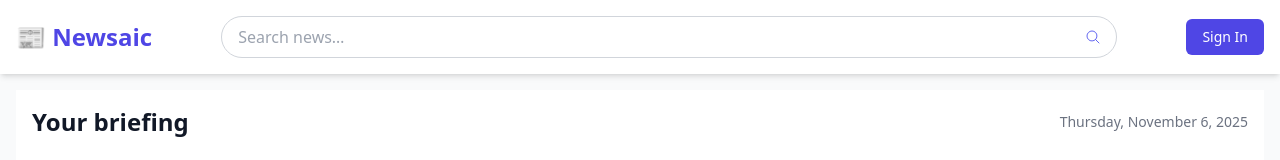
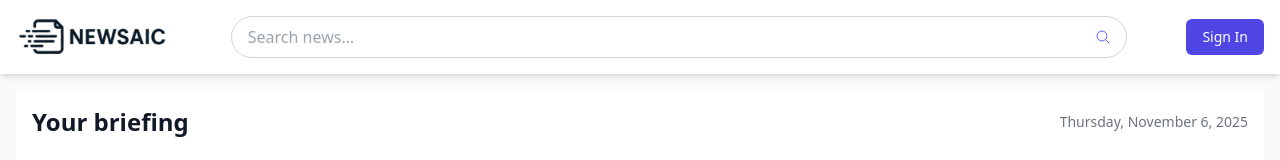
Before and after one commit to mehdi-esp/newsaic, a React (Vite) app in the folder frontend/: page / in a window 1280 px wide. Shown: the top 160 px of the page. Built offline with nearby package versions, Linux system fonts and the light colour scheme; no server answers.

Commit message:
Added logo + toggle button fix

```diff
--- a/frontend/src/components/Navbar.jsx
+++ b/frontend/src/components/Navbar.jsx
@@ -12,10 +12,14 @@ function Navbar({ onSearch, userInterests, onInterestsChange, user, onLogout })
       <div className="container mx-auto px-4">
         <div className="flex items-center justify-between">
           <Link
-            className="flex items-center gap-2 text-2xl font-bold text-indigo-600 hover:text-indigo-700 transition-colors"
+            className="flex items-center hover:opacity-80 transition-opacity"
             to="/"
           >
-            📰 Newsaic
+            <img
+              src="/newsaic_logo.png"
+              alt="Newsaic"
+              className="h-[40px] w-auto"
+            />
           </Link>
 
           {/* Desktop Navigation */}
--- a/frontend/src/components/NewsCard.jsx
+++ b/frontend/src/components/NewsCard.jsx
@@ -63,21 +63,23 @@ function NewsCard({ article, featured = false, compact = false, isAuthenticated
     if (!isAuthenticated || !article.guardian_id) return null
 
     const positionClass = compact ? 'top-1 right-1' : 'top-4 right-4'
-    const sizeClass = compact ? 'w-4 h-4 p-1' : 'w-5 h-5 p-2'
+    const paddingClass = compact ? 'p-1' : 'p-2'
+    const iconSizeClass = compact ? 'w-3 h-3' : 'w-5 h-5'
 
     return (
       <button
         onClick={handleBookmarkClick}
-        className={`absolute ${positionClass} z-10 ${sizeClass} bg-white/90 backdrop-blur-sm rounded-full shadow-md hover:bg-white hover:shadow-lg transition-all group`}
+        className={`absolute ${positionClass} z-20 ${paddingClass} bg-white/90 backdrop-blur-sm rounded-full shadow-md hover:bg-white hover:shadow-lg transition-all group pointer-events-auto`}
         title={isBookmarked ? 'Remove bookmark' : 'Add bookmark'}
         disabled={isCheckingBookmark}
+        type="button"
       >
         {isBookmarked ? (
-          <svg className={`${compact ? 'w-3 h-3' : 'w-5 h-5'} text-indigo-600 group-hover:text-indigo-700 transition-colors`} fill="currentColor" viewBox="0 0 20 20">
+          <svg className={`${iconSizeClass} text-indigo-600 group-hover:text-indigo-700 transition-colors`} fill="currentColor" viewBox="0 0 20 20">
             <path d="M5 4a2 2 0 012-2h6a2 2 0 012 2v14l-5-2.5L5 18V4z" />
           </svg>
         ) : (
-          <svg className={`${compact ? 'w-3 h-3' : 'w-5 h-5'} text-gray-400 group-hover:text-indigo-600 transition-colors`} fill="none" stroke="currentColor" viewBox="0 0 24 24">
+          <svg className={`${iconSizeClass} text-gray-400 group-hover:text-indigo-600 transition-colors`} fill="none" stroke="currentColor" viewBox="0 0 24 24">
             <path strokeLinecap="round" strokeLinejoin="round" strokeWidth={2} d="M5 5a2 2 0 012-2h10a2 2 0 012 2v16l-7-3.5L5 21V5z" />
           </svg>
         )}
```
Also changed, not shown: frontend/public/newsaic_logo.png (added).
